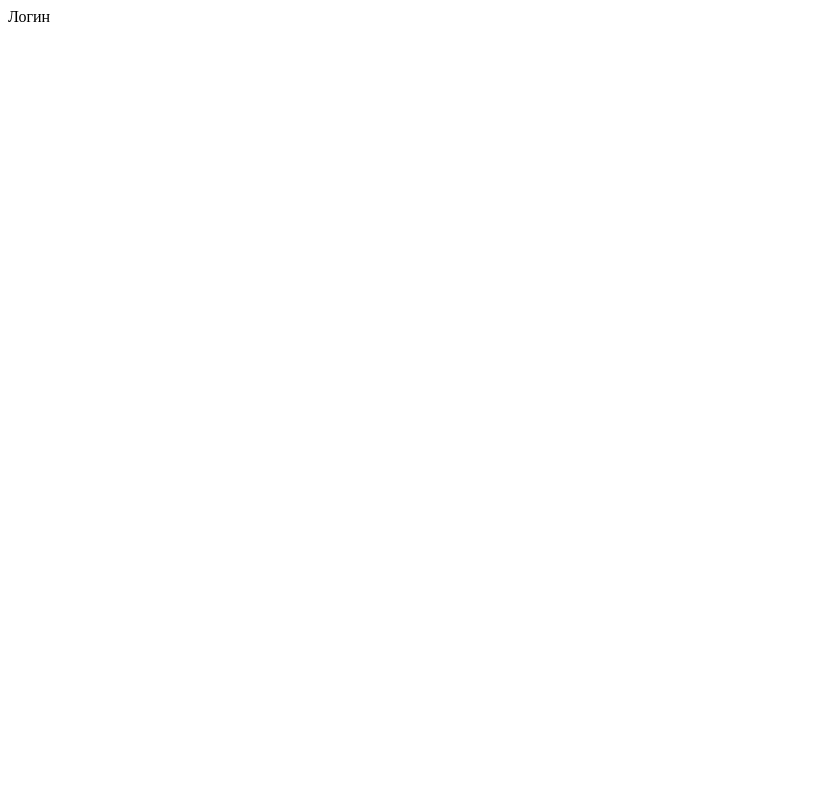
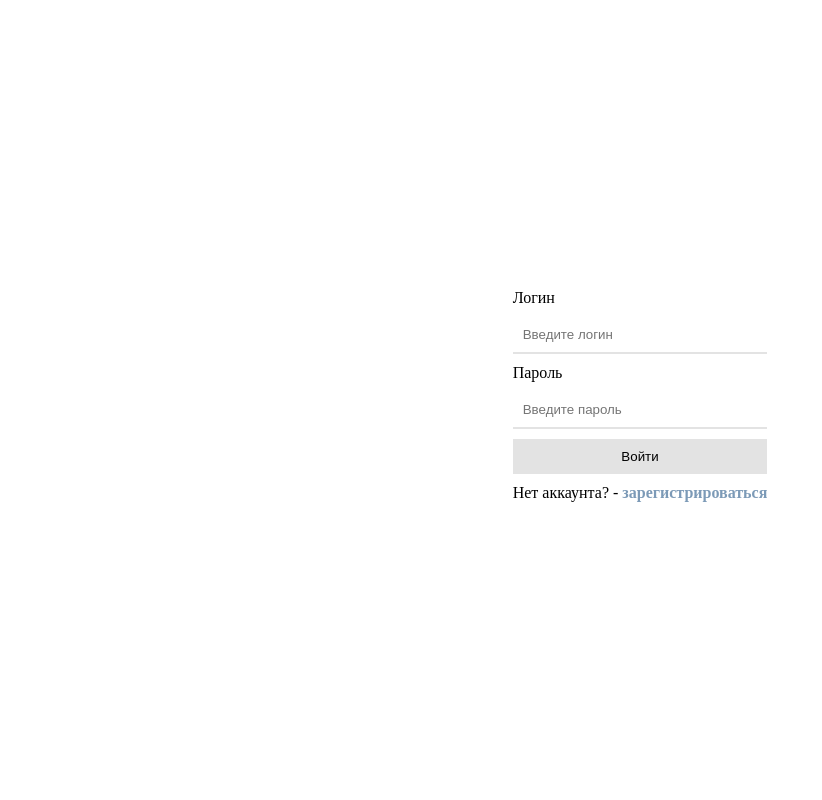
Before and after one commit to Readberg/php-app, a PHP site: page / in a window 1280 px wide. Before the commit the part shown is almost empty. Shown: the whole page, without its empty margins (0-822 px from the left). Run offline with PHP 8.4, Linux system fonts and the light colour scheme.

Commit message:
feat: add basic css for authorization form

```diff
--- a/assets/css/styles.css
+++ b/assets/css/styles.css
@@ -0,0 +1,43 @@
+* {
+    margin: 0;
+    padding: 0;
+    box-sizing: border-box;
+}
+
+main {
+    height: 100vh;
+    display: flex;
+    justify-content: center;
+    align-items: center;
+}
+
+form {
+    max-width: 500px;
+    display: flex;
+    flex-direction: column;
+}
+
+input {
+    margin: 10px 0;
+    padding: 10px;
+    border: none;
+    border-bottom: 2px solid #e3e3e3;
+    outline: none;
+}
+
+button {
+    padding: 10px;
+    background: #e3e3e3;
+    border: none;
+    cursor: pointer;
+}
+
+a {
+    color: #7c9ab7;
+    font-weight: bold;
+    text-decoration: none;
+}
+
+p {
+    margin: 10px 0;
+}
--- a/index.php
+++ b/index.php
@@ -6,12 +6,26 @@
     <link rel="stylesheet" href="assets/css/styles.css">
 </head>
 <body>
+<header>
 
+</header>
 <!-- Форма авторизации-->
+<main>
+    <form action="" method="">
+        <label>Логин</label>
+        <input type="text" placeholder="Введите логин">
+        <label>Пароль</label>
+        <input type="password" placeholder="Введите пароль">
+        <button>Войти</button>
+        <p>
+            Нет аккаунта? - <a href="#">зарегистрироваться</a>
+        </p>
+    </form>
+</main>
 
-<form action="" method="">
-    <label>Логин</label>
-</form>
+<footer>
+
+</footer>
 
 </body>
 </html>
```
